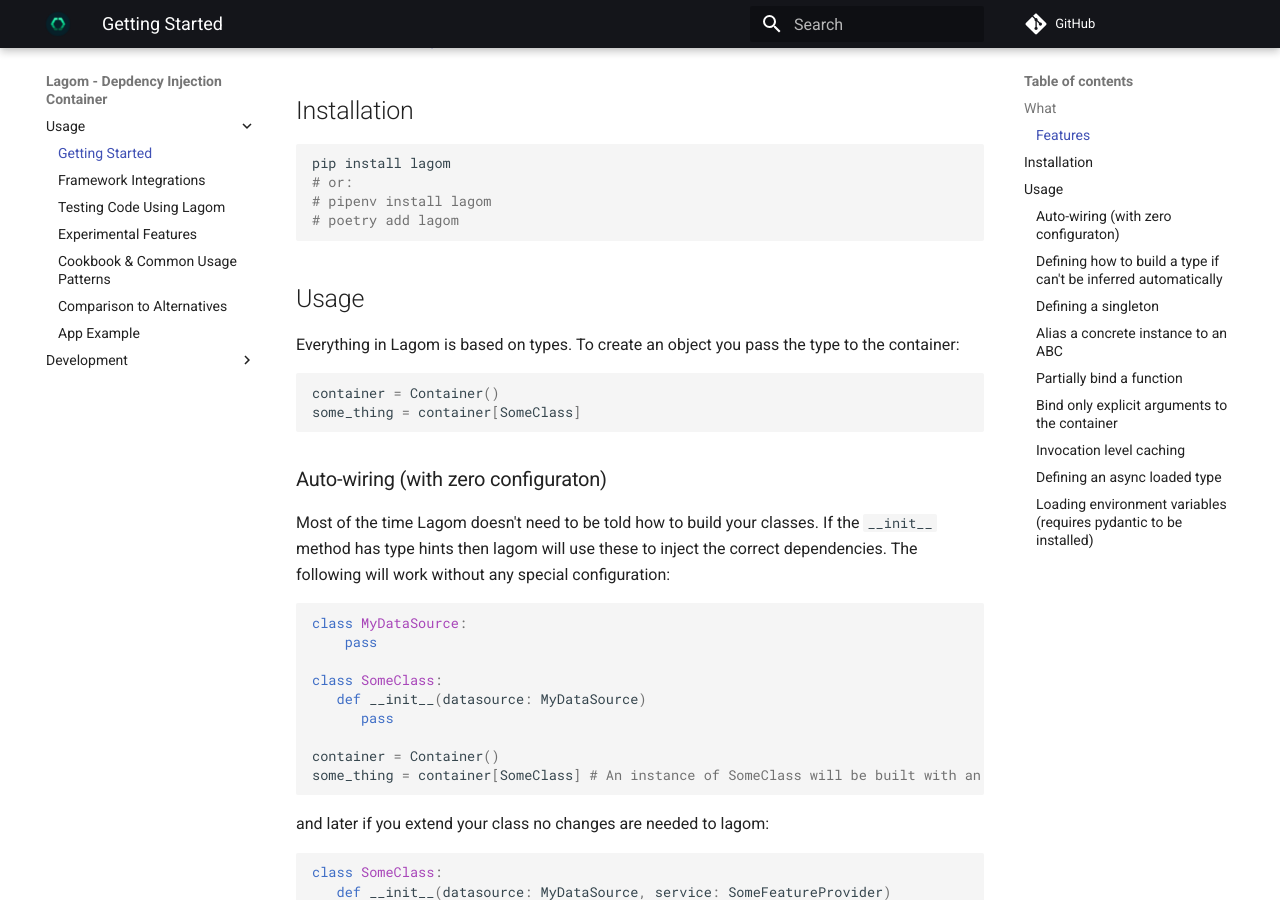
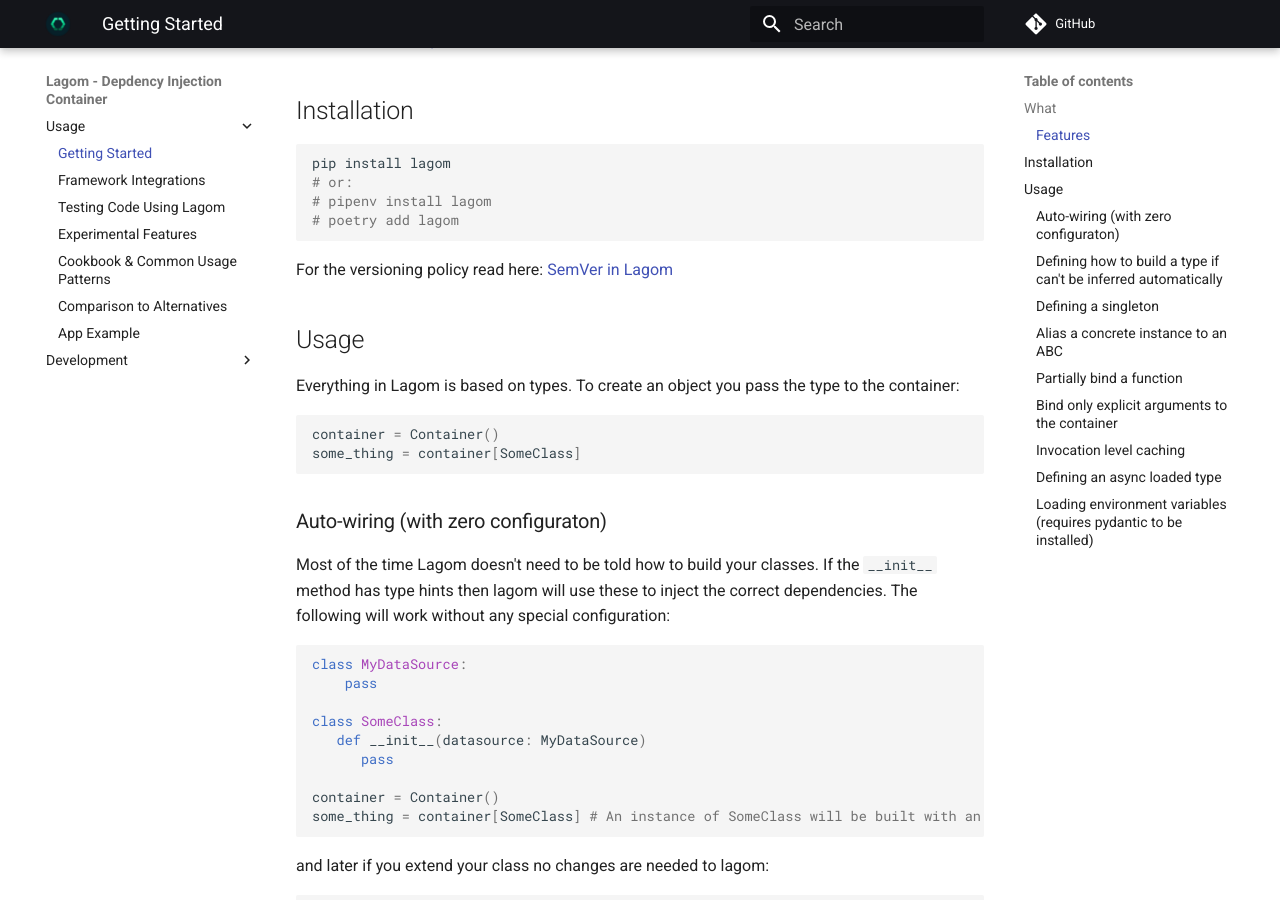
Before and after one commit to meadsteve/lagom, an MkDocs documentation site: the page built from docs/index.md, in a window 1280 px wide and 900 px high, scrolled down 629 px. Built offline with MkDocs 1.6.1 and Material for MkDocs 9.7.7, drawn with Linux system fonts in a browser that asks for light colours; comment, search, counter and statistics services are not loaded.

Commit message:
Link to policy on versioning

````diff
--- a/docs/index.md
+++ b/docs/index.md
@@ -23,6 +23,9 @@
 # pipenv install lagom
 # poetry add lagom
 ```
+
+For the versioning policy read here: [SemVer in Lagom](./development_of_lagom.md#versioning-semver)
+
 ## Usage
 Everything in Lagom is based on types. To create an object
 you pass the type to the container:
````
Also changed, not shown: README.md (+3 -0 lines).
